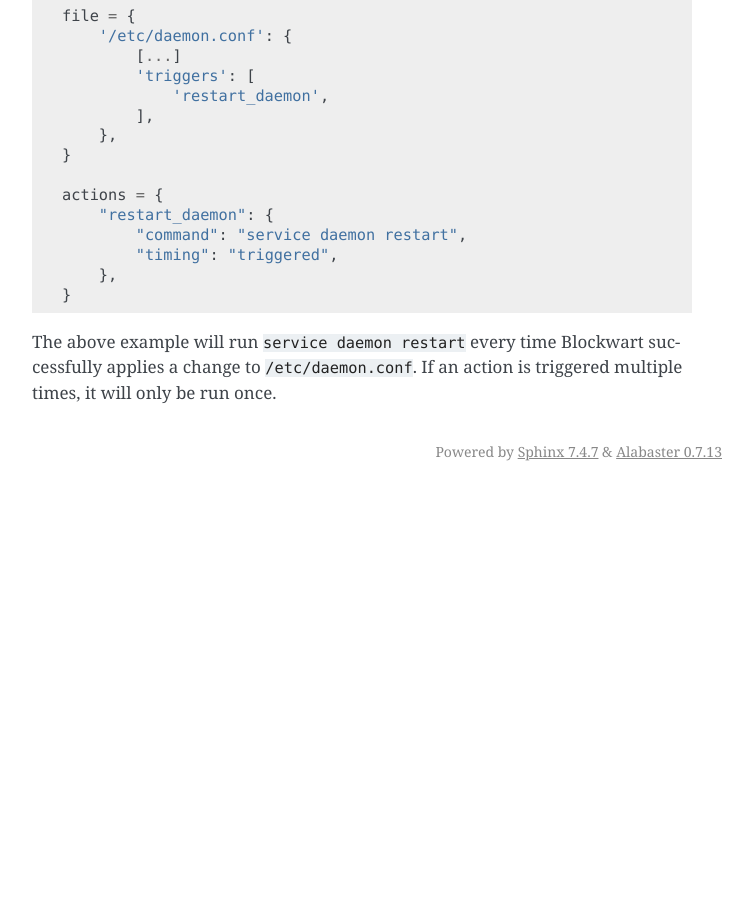
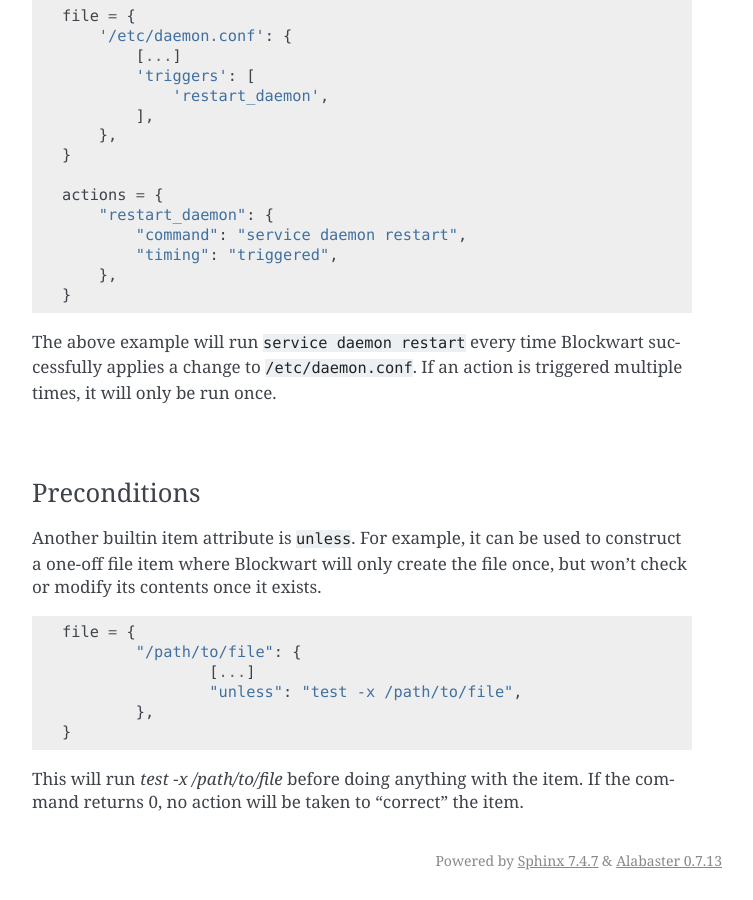
Before and after one commit to bundlewrap/bundlewrap, a Sphinx documentation site: the page built from doc/bundles.rst, in a window 1280 px wide and 900 px high, scrolled down 2549 px. Shown: the whole window, without its empty margins (388-1141 px from the left). Built offline with Sphinx 7.4.7, drawn with Linux system fonts in a browser that asks for light colours; before the commit the page ends 3040 px from its top, so only the background shows below that.

Commit message:
add docs for unless

```diff
--- a/doc/bundles.rst
+++ b/doc/bundles.rst
@@ -142,3 +142,23 @@ In some scenarios, you may want to execute an :ref:`action <action>` only when a
 	}
 
 The above example will run ``service daemon restart`` every time Blockwart successfully applies a change to ``/etc/daemon.conf``. If an action is triggered multiple times, it will only be run once.
+
+|
+
+.. _unless:
+
+Preconditions
+#############
+
+Another builtin item attribute is ``unless``. For example, it can be used to construct a one-off file item where Blockwart will only create the file once, but won't check or modify its contents once it exists.
+
+.. code-block:: python
+
+	file = {
+		"/path/to/file": {
+			[...]
+			"unless": "test -x /path/to/file",
+		},
+	}
+
+This will run `test -x /path/to/file` before doing anything with the item. If the command returns 0, no action will be taken to "correct" the item.
```
